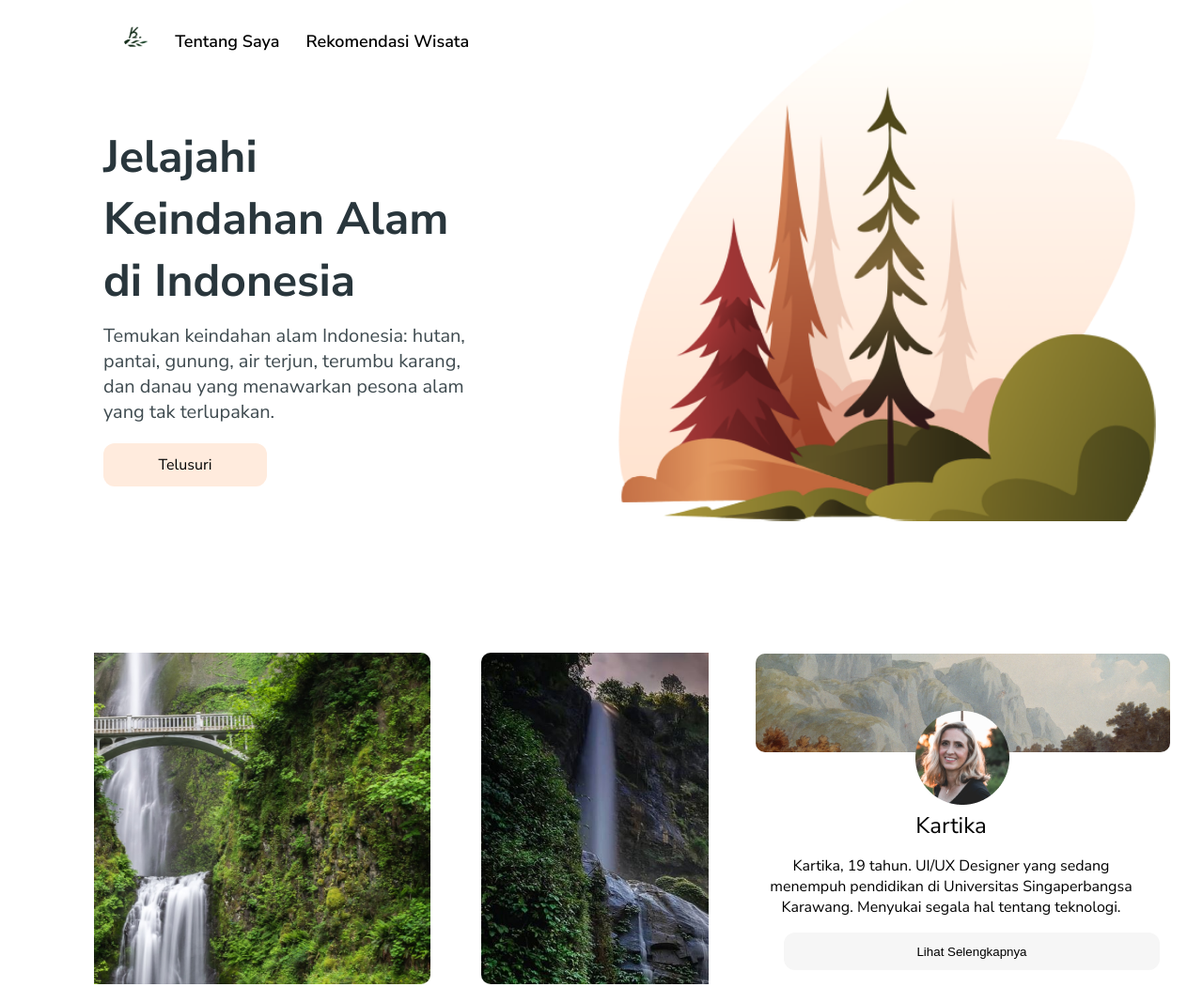
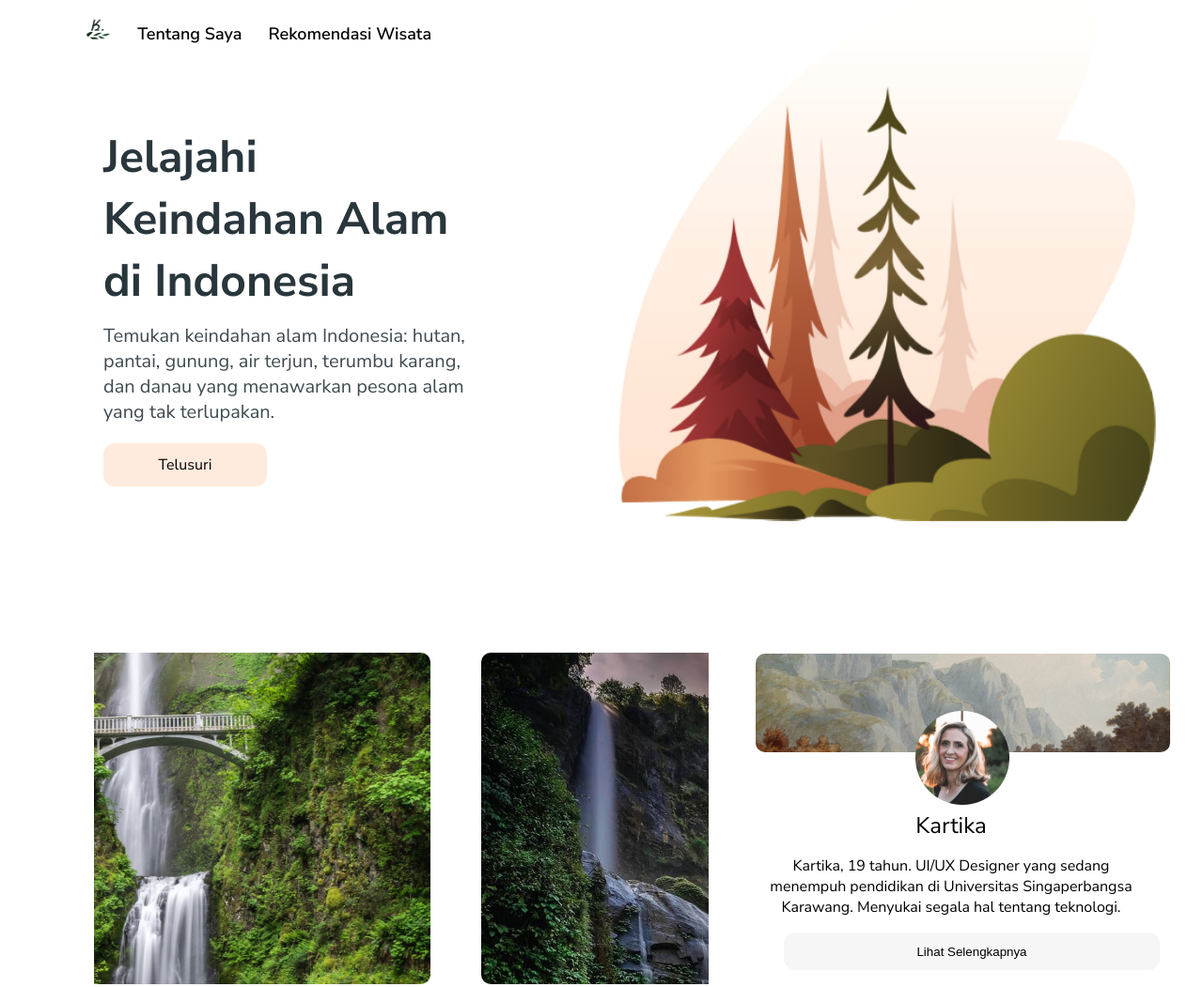
Before and after one commit to Kartika1210/wisataindo.github.io, a plain HTML site: page index.html in a window 1280 px wide. Shown: the top 1051 px of the page at 94% size. Drawn offline with nearby package versions, Linux system fonts and the light colour scheme.

Commit message:
Update styles.css

```diff
--- a/styles/styles.css
+++ b/styles/styles.css
@@ -22,14 +22,20 @@ main {
 
 nav {
     background-color: white;
-    padding: 8px;
     padding-left: 80px;
+    padding-top: 16px;
+    padding-bottom: 16px;
     position: fixed;
     top: 0;
-  }
+    width: 100%;
+}
+
+nav ul {
+    margin: 0;
+    padding: 0;
+}
 
 nav li {
-    padding-top: 200px;
     display: inline;
     list-style-type: none;
     margin: 12px;
@@ -39,18 +45,18 @@ nav a {
     font-size: 18px;
     font-weight: 600;
     text-decoration: none;
-
     color: black;
 }
 
 nav a:hover {
     color: #ffdec7;
-  }
+}
 
-nav a:active{
+nav a:active {
     color: #601D1D;
     font-weight: bold;
 }
+
 
 
 .title {
@@ -115,7 +121,6 @@ nav a:active{
 }
 
 
-
 #content {
     float: left;
     width: 60%;
@@ -131,7 +136,7 @@ nav a:active{
 
 .utama{
     width: 100%;
-    overflow: hidden;
+    overflow: auto;
 }
 
 .isi{
```
